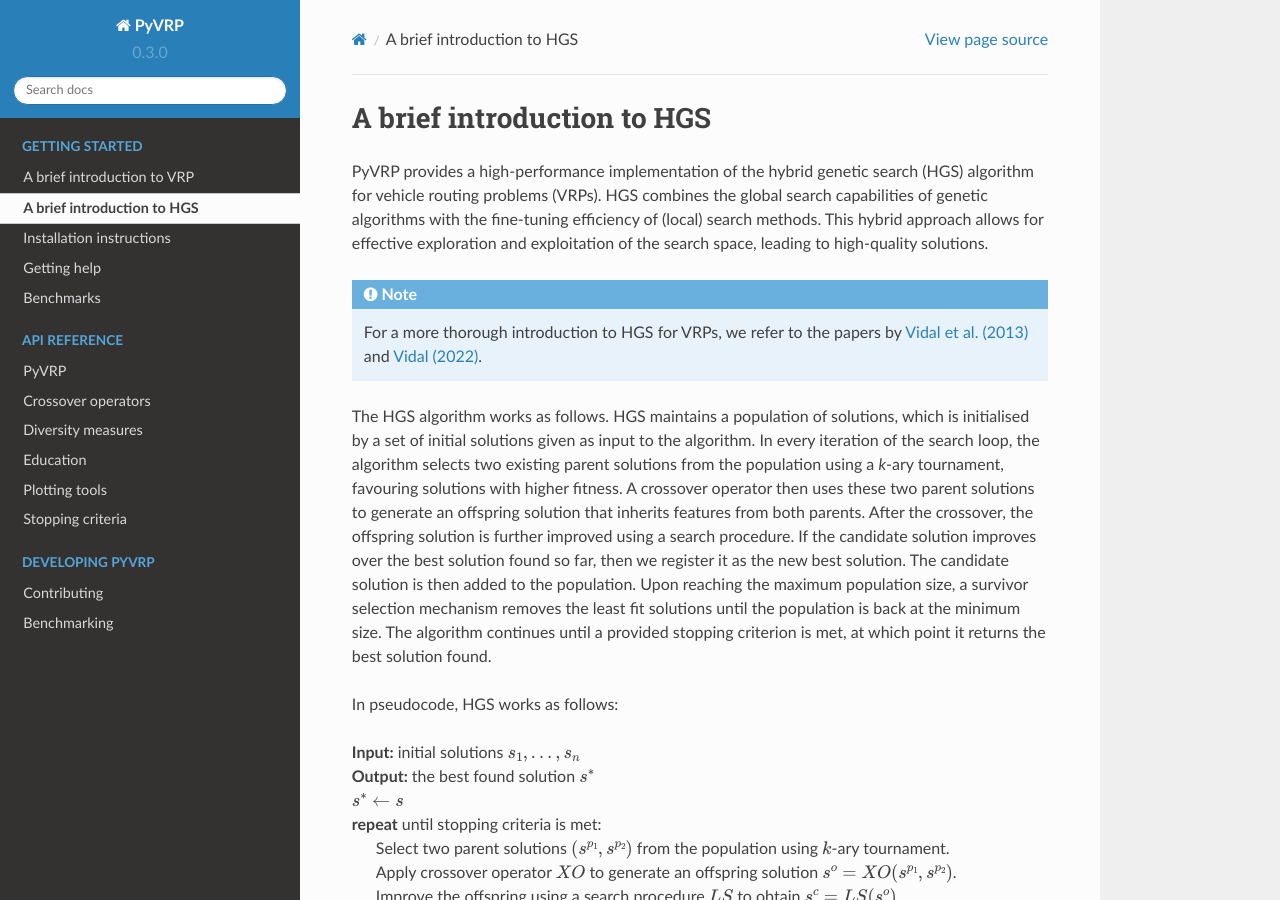
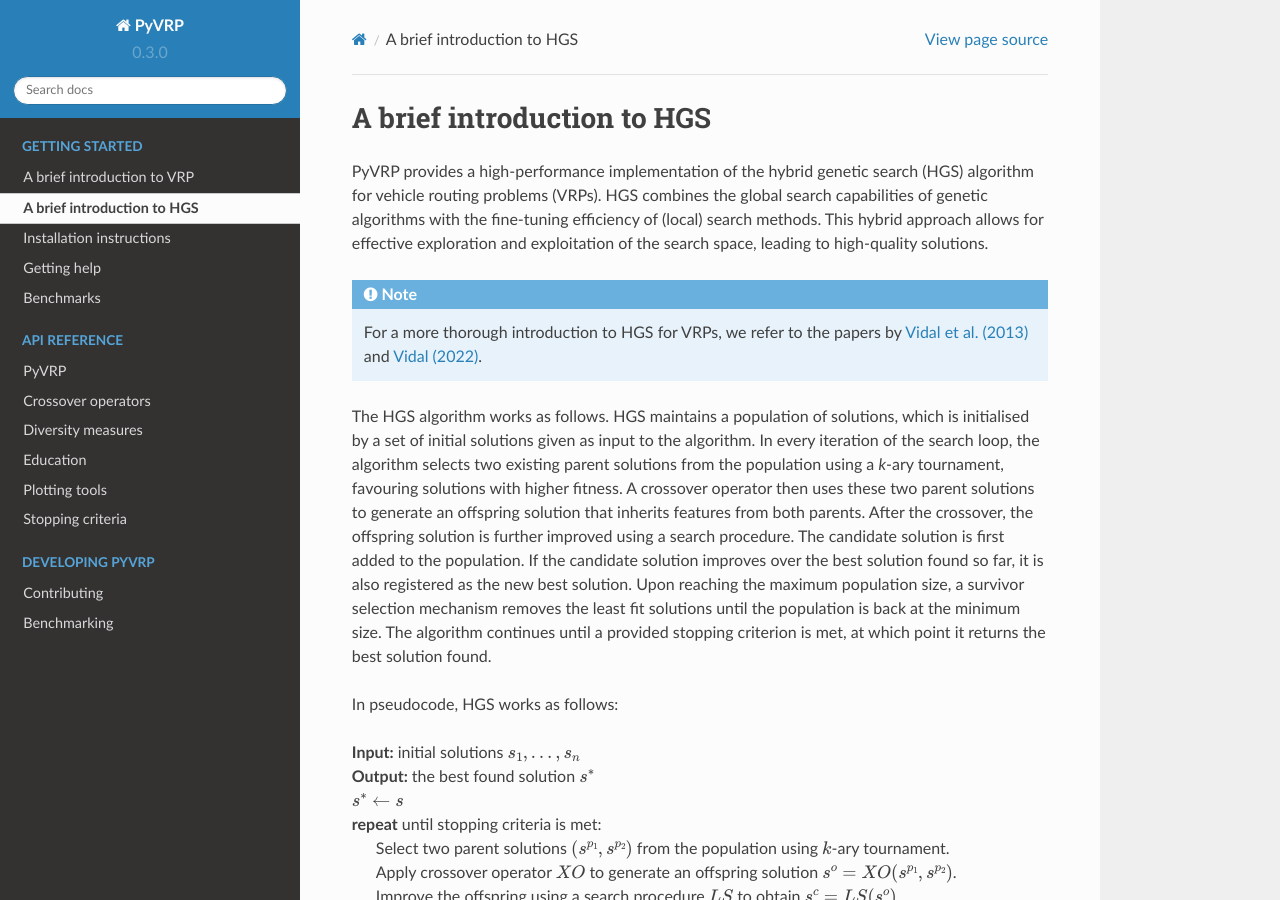
Before and after one commit to PyVRP/PyVRP, a Sphinx documentation site: the page built from docs/source/setup/introduction_to_hgs.rst, in a window 1280 px wide and 900 px high. Built offline with Sphinx 7.4.7 and the Read the Docs theme 2.0.0, drawn with Linux system fonts in a browser that asks for light colours; pages that are not in the unit, such as notebooks, are missing from menus.

Commit message:
Update docs/source/setup/introduction_to_hgs.rst
Co-authored-by: Niels Wouda <N-Wouda@users.noreply.github.com>

```diff
--- a/docs/source/setup/introduction_to_hgs.rst
+++ b/docs/source/setup/introduction_to_hgs.rst
@@ -14,8 +14,8 @@ HGS maintains a population of solutions, which is initialised by a set of initia
 In every iteration of the search loop, the algorithm selects two existing parent solutions from the population using a *k*-ary tournament, favouring solutions with higher fitness.
 A crossover operator then uses these two parent solutions to generate an offspring solution that inherits features from both parents.
 After the crossover, the offspring solution is further improved using a search procedure.
-If the candidate solution improves over the best solution found so far, then we register it as the new best solution.
-The candidate solution is then added to the population.
+The candidate solution is first added to the population.
+If the candidate solution improves over the best solution found so far, it is also registered as the new best solution.
 Upon reaching the maximum population size, a survivor selection mechanism removes the least fit solutions until the population is back at the minimum size.
 The algorithm continues until a provided stopping criterion is met, at which point it returns the best solution found.
 
```
